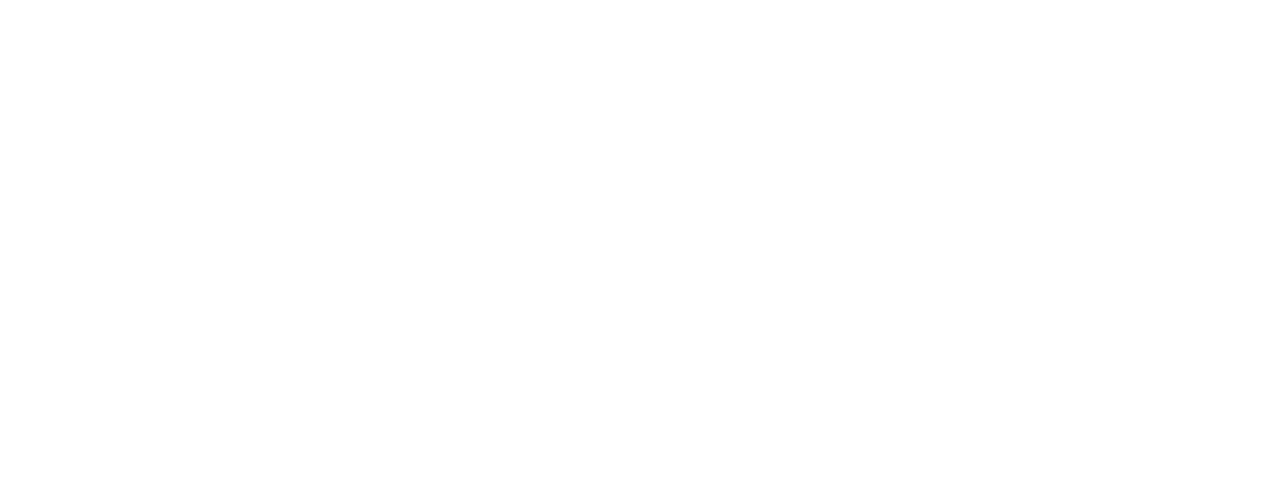
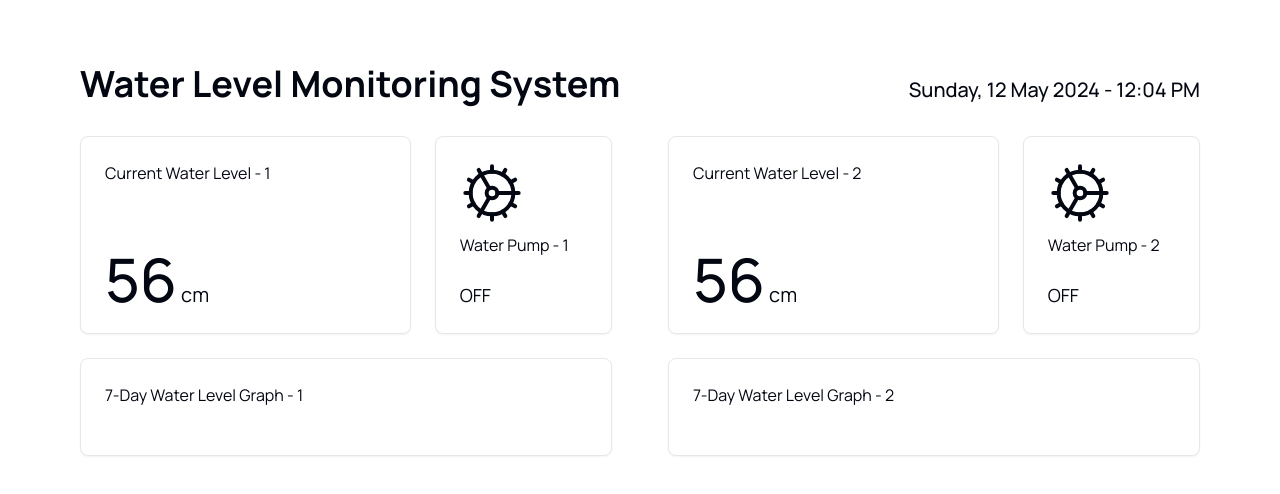
Before and after one commit to TeeGoood/embeded-lab-project, a Next.js app in the folder web/: page / in a window 1280 px wide. Shown: the top 494 px of the page. Built offline with nearby package versions, Linux system fonts and the light colour scheme.

Commit message:
feat: dashboard

```diff
--- a/web/src/app/page.tsx
+++ b/web/src/app/page.tsx
@@ -1,3 +1,52 @@
+"use client";
+
+import { useState } from "react";
+import Time from "@/components/Time";
+import CurrentLevel from "@/components/CurrentLevel";
+import PumpButton from "@/components/PumpButton";
+import Graph from "@/components/Graph";
+
 export default function Home() {
-  return <></>;
+  let [onPump1, setOnPump1] = useState(false);
+  let [onPump2, setOnPump2] = useState(false);
+
+  function togglePump1() {
+    setOnPump1(!onPump1);
+  }
+  function togglePump2() {
+    setOnPump2(!onPump2);
+  }
+
+  return (
+    <>
+      <div className="flex flex-col m-12 gap-8 lg:mx-20 lg:my-16 text-gray-950 text-balance">
+        <div className="flex flex-col gap-4 lg:justify-between lg:flex-row lg:items-end">
+          <h1 className="text-3xl font-bold lg:text-4xl">
+            Water Level Monitoring System
+          </h1>
+          <Time />
+        </div>
+        <div className="flex flex-col gap-10 lg:gap-14 lg:flex-row lg:justify-between">
+          <div className="flex flex-col w-full gap-4 lg:gap-6">
+            <div className="flex gap-4 justify-between lg:gap-6">
+              <CurrentLevel no={1} value={56} />
+              <button onClick={togglePump1} className="w-1/2 lg:w-1/3">
+                <PumpButton no={1} on={onPump1} />
+              </button>
+            </div>
+            <Graph no={1} />
+          </div>
+          <div className="flex flex-col w-full gap-4 lg:gap-6">
+            <div className="flex gap-4 justify-between lg:gap-6">
+              <CurrentLevel no={2} value={56} />
+              <button onClick={togglePump2} className="w-1/2 lg:w-1/3">
+                <PumpButton no={2} on={onPump2} />
+              </button>
+            </div>
+            <Graph no={2} />
+          </div>
+        </div>
+      </div>
+    </>
+  );
 }
--- /dev/null
+++ b/web/src/components/CurrentLevel.tsx
@@ -0,0 +1,33 @@
+import { cn } from "@/lib/utils";
+import { Card, CardContent, CardHeader, CardTitle } from "@/components/ui/card";
+
+type CardProps = React.ComponentProps<typeof Card>;
+
+export default function CurrentLevel({
+  className,
+  ...props
+}: CardProps & {
+  no: number;
+  value: number;
+}) {
+  return (
+    <Card
+      className={cn("flex flex-col justify-between flex-1", className)}
+      {...props}
+    >
+      <CardHeader className="p-4 lg:p-6">
+        <CardTitle className="text-sm lg:text-base">
+          Current Water Level - {props.no}
+        </CardTitle>
+      </CardHeader>
+      <CardContent className="p-4 pt-0 lg:p-6 lg:pt-0">
+        <p className="lg:text-xl">
+          <span className="text-5xl font-medium lg:text-6xl">
+            {props.value}
+          </span>{" "}
+          cm
+        </p>
+      </CardContent>
+    </Card>
+  );
+}
--- /dev/null
+++ b/web/src/components/Graph.tsx
@@ -0,0 +1,20 @@
+import { cn } from "@/lib/utils";
+import { Card, CardContent, CardHeader, CardTitle } from "@/components/ui/card";
+
+type CardProps = React.ComponentProps<typeof Card>;
+
+export default function Graph({
+  className,
+  ...props
+}: CardProps & { no: number }) {
+  return (
+    <Card className={cn("w-full", className)} {...props}>
+      <CardHeader className="p-4 lg:p-6">
+        <CardTitle className="text-sm lg:text-base">
+          7-Day Water Level Graph - {props.no}
+        </CardTitle>
+      </CardHeader>
+      <CardContent className="p-4 pt-0 lg:p-6 lg:pt-0"></CardContent>
+    </Card>
+  );
+}
--- /dev/null
+++ b/web/src/components/PumpButton.tsx
@@ -0,0 +1,35 @@
+import { cn } from "@/lib/utils";
+import { Card, CardContent, CardHeader, CardTitle } from "@/components/ui/card";
+import { Cog } from "lucide-react";
+
+type CardProps = React.ComponentProps<typeof Card>;
+
+export default function CurrentLevel({
+  className,
+  on,
+  ...props
+}: CardProps & {
+  no: number;
+  on: boolean;
+}) {
+  return (
+    <Card
+      className={cn(
+        "text-left flex flex-col justify-between",
+        { "bg-gray-100 border-gray-300": on },
+        className
+      )}
+      {...props}
+    >
+      <CardHeader className="p-4 lg:p-6">
+        <CardTitle className="text-sm lg:text-base">
+          <Cog size={64} color="#030712" strokeWidth={1.5} />
+          <p className="pt-2">Water Pump - {props.no}</p>
+        </CardTitle>
+      </CardHeader>
+      <CardContent className="p-4 pt-0 lg:p-6 lg:pt-0">
+        <p className="lg:text-lg">{on ? "ON" : "OFF"}</p>
+      </CardContent>
+    </Card>
+  );
+}
--- /dev/null
+++ b/web/src/components/Time.tsx
@@ -0,0 +1,22 @@
+"use client";
+
+import { useEffect, useState } from "react";
+import dayjs from "dayjs";
+
+export default function Time() {
+  const [datetime, setDatetime] = useState("");
+
+  useEffect(() => {
+    setDatetime(dayjs().format("dddd, D MMMM YYYY - h:mm A"));
+
+    const timer = setInterval(() => {
+      setDatetime(dayjs().format("dddd, D MMMM YYYY - h:mm A"));
+    }, 30000);
+
+    return () => {
+      clearInterval(timer);
+    };
+  }, []);
+
+  return <div className="font-medium lg:text-xl">{datetime}</div>;
+}
```
